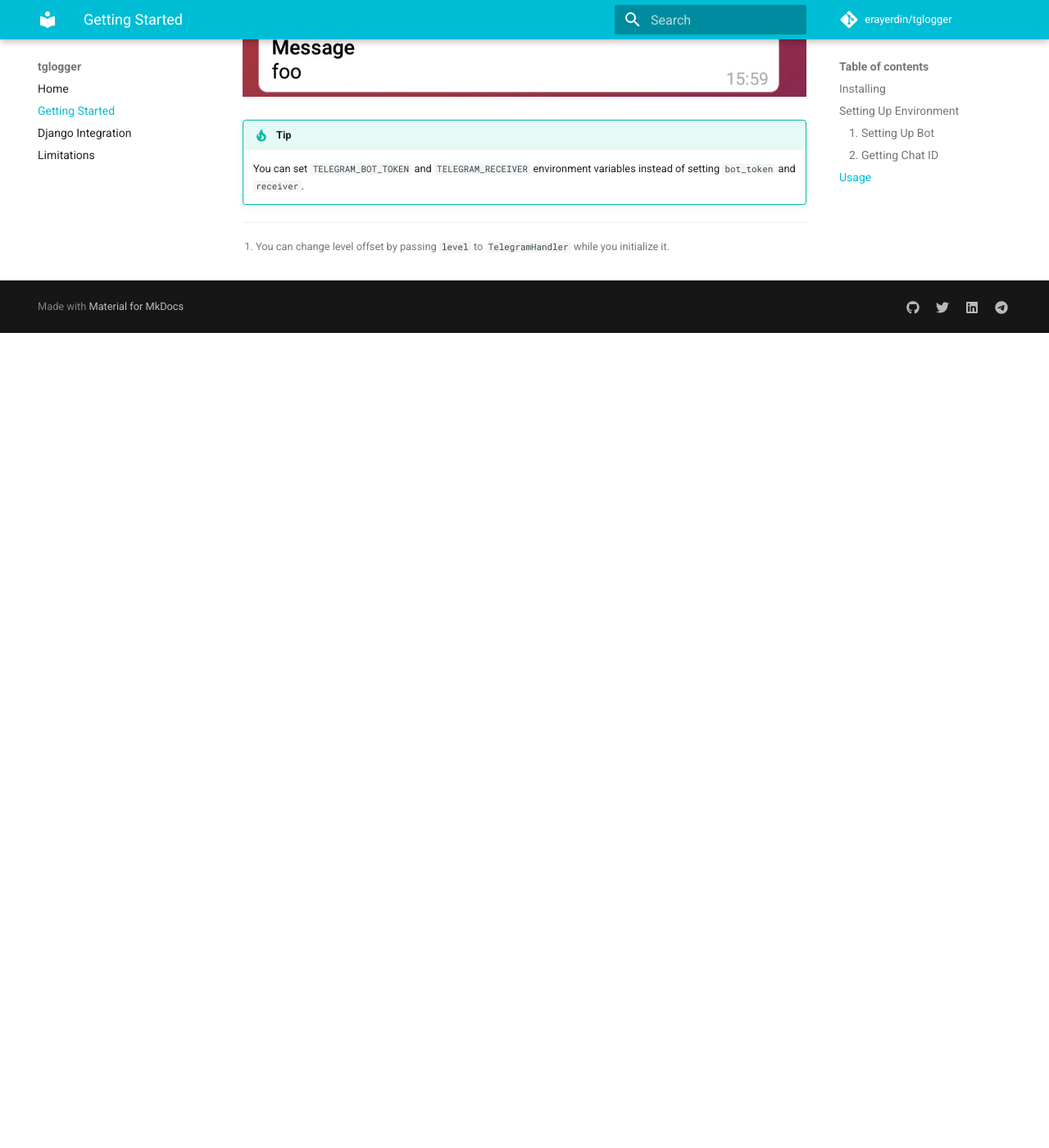
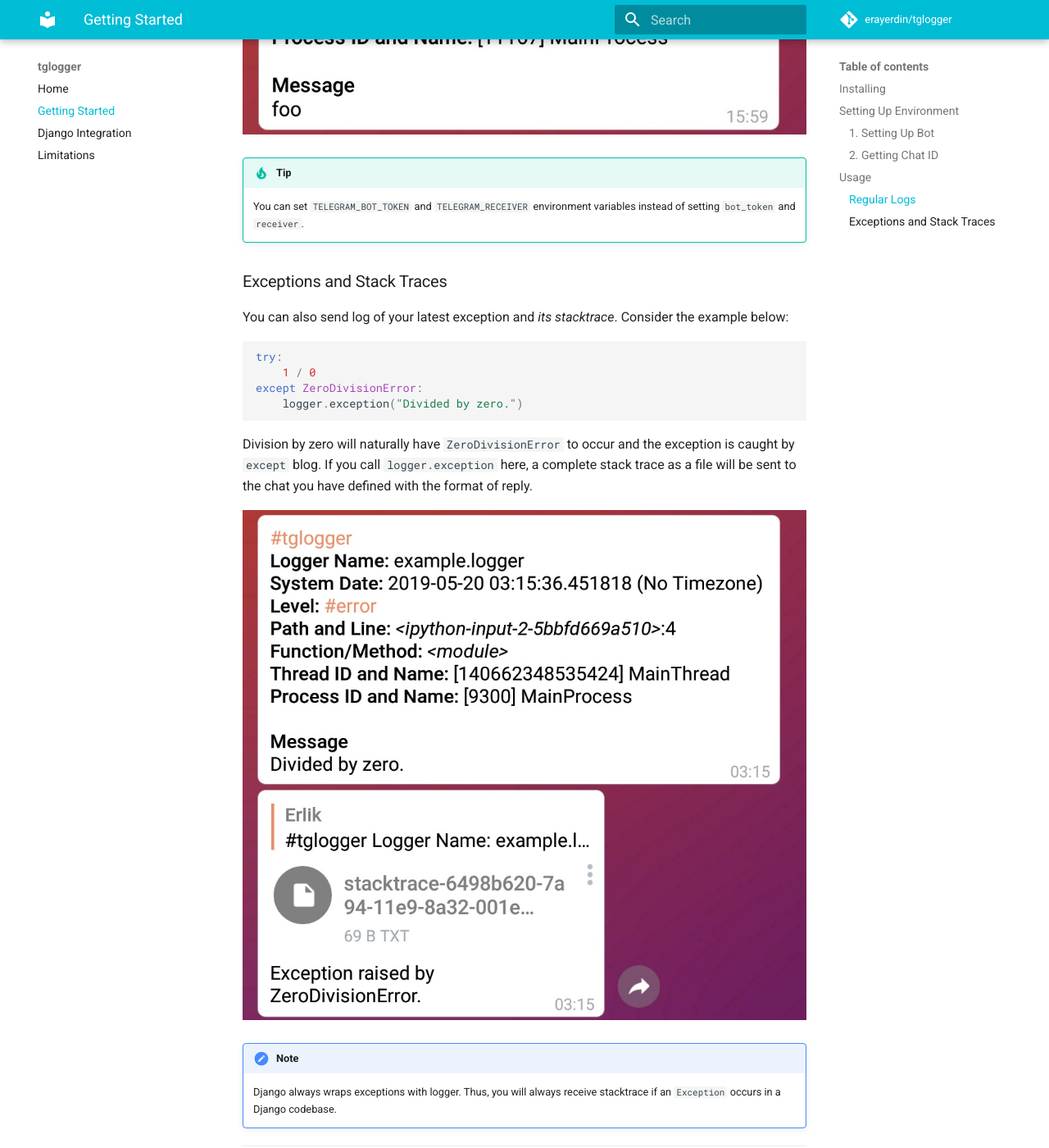
Before and after one commit to erayerdin/tglogger-python, an MkDocs documentation site: the page built from docs/getting-started.md, in a window 1280 px wide and 1400 px high, scrolled down 2158 px. Shown: the whole window at 82% size. Built offline with MkDocs 1.6.1 and Material for MkDocs 9.7.7, drawn with Linux system fonts in a browser that asks for light colours; comment, search, counter and statistics services are not loaded; before the commit the page ends 2564 px from its top, so only the background shows below that.

Commit message:
added exception and stacktrace section to getting started

````diff
--- a/docs/getting-started.md
+++ b/docs/getting-started.md
@@ -58,6 +58,8 @@
 
 ## Usage
 
+### Regular Logs
+
 !!! warning
     It is assumed that you have already initialized a `Logger` instance called
     `logger`.
@@ -82,7 +84,7 @@
 logger.error("foo")
 ```
 
-![Screenshot](img/message_example.jpeg)
+![Regular Log Message](img/message_example.jpeg)
 
 !!! tip
     You can set `TELEGRAM_BOT_TOKEN` and `TELEGRAM_RECEIVER` environment
@@ -91,3 +93,27 @@
 [^1]:
     You can change level offset by passing `level` to `TelegramHandler`
     while you initialize it.
+
+### Exceptions and Stack Traces
+
+You can also send log of your latest exception and *its
+stacktrace*. Consider the example below:
+
+```python
+try:
+    1 / 0
+except ZeroDivisionError:
+    logger.exception("Divided by zero.")
+```
+
+Division by zero will naturally have `ZeroDivisionError` to
+occur and the exception is caught by `except` blog. If you call
+`logger.exception` here, a complete stack trace as a file will
+be sent to the chat you have defined with the format of reply.
+
+![Stacktrace Log Message](img/stacktrace_example.jpeg)
+
+!!! note
+    Django always wraps exceptions with logger. Thus, you will
+    always receive stacktrace if an `Exception` occurs in a
+    Django codebase.
````
Also changed, not shown: docs/img/stacktrace_example.jpeg (added).
